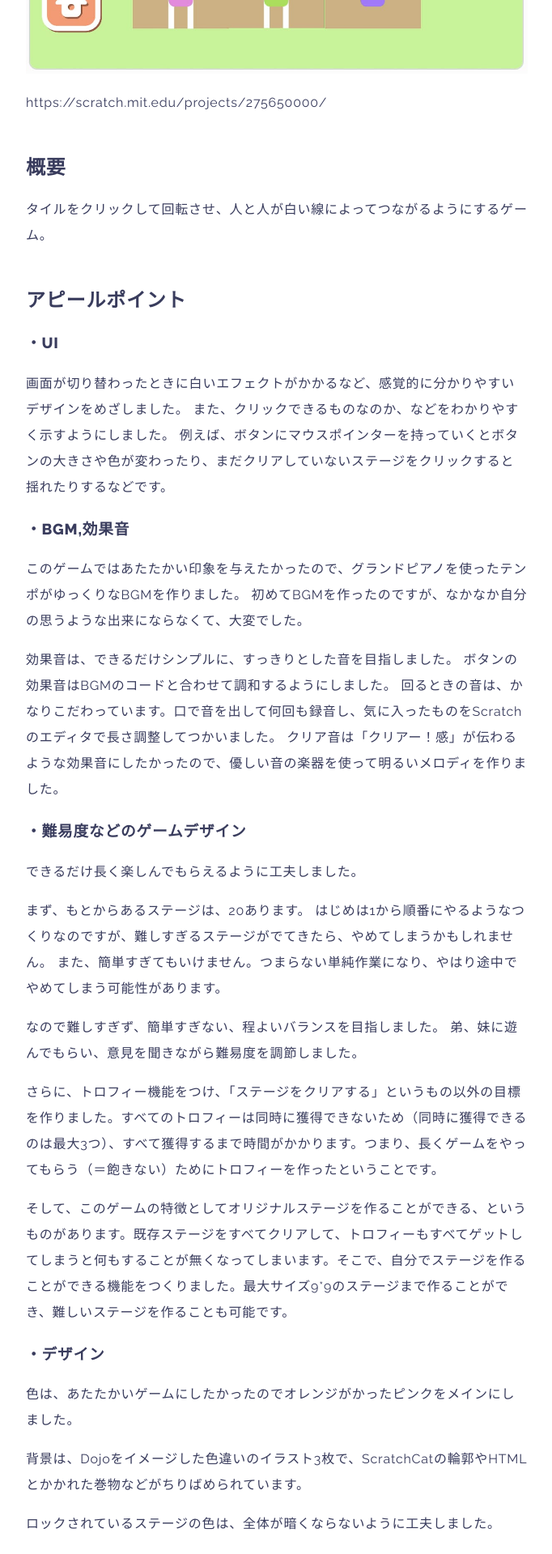
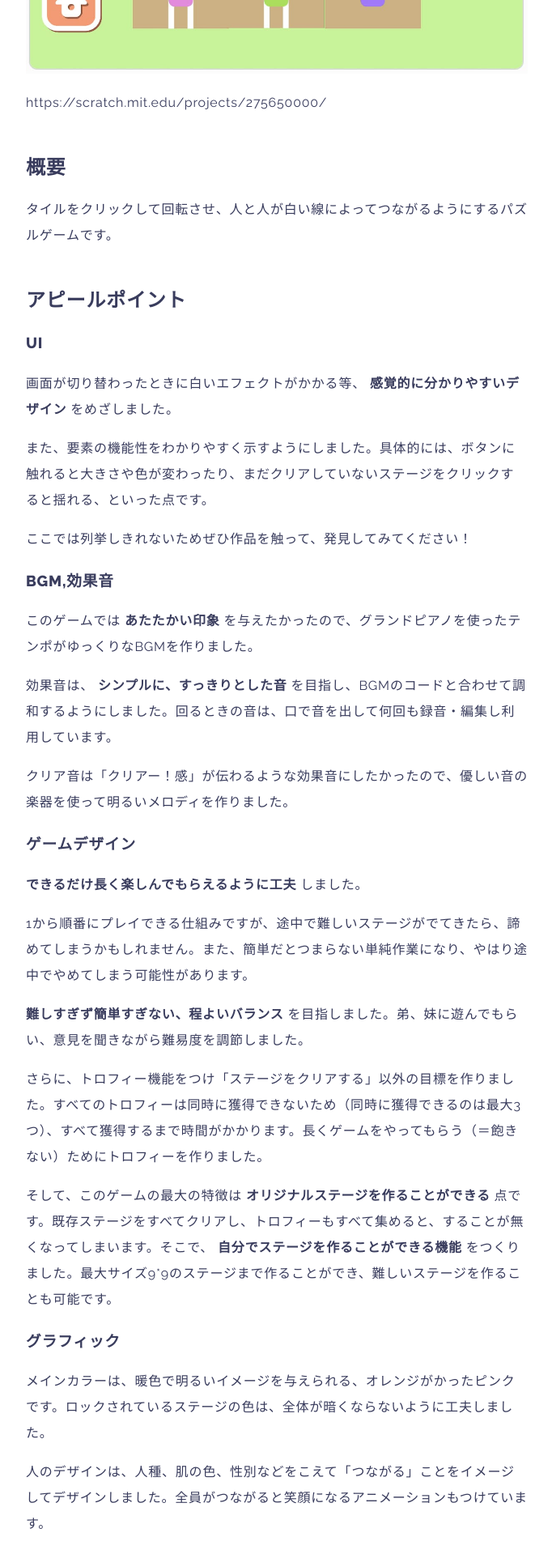
Before and after one commit to madoreenu/yuki384.github.io, a Jekyll site: the page built from _posts/works/2019-04-23-tsunagaru.md, in a window 1280 px wide. Shown: the part 779-2698 px from the top of the page at 81% size, without its empty margins (298-980 px from the left). Built offline with Jekyll 4.4.1, drawn with Linux system fonts in a browser that asks for light colours; nearby versions of some CDN libraries; some web fonts are replaced; some of the changed text lies outside the part shown.

Commit message:
つながる。の記事編集

```diff
--- a/_posts/works/2019-04-23-tsunagaru.md
+++ b/_posts/works/2019-04-23-tsunagaru.md
@@ -7,77 +7,47 @@
 tags: Scratch Design
 ---
 https://scratch.mit.edu/projects/275650000/
+
 ## 概要
-タイルをクリックして回転させ、人と人が白い線によってつながるようにするゲーム。
-
+タイルをクリックして回転させ、人と人が白い線によってつながるようにするパズルゲームです。
 
 ## アピールポイント
-### ・UI
-画面が切り替わったときに白いエフェクトがかかるなど、感覚的に分かりやすいデザインをめざしました。
-また、クリックできるものなのか、などをわかりやすく示すようにしました。
-例えば、ボタンにマウスポインターを持っていくとボタンの大きさや色が変わったり、まだクリアしていないステージをクリックすると揺れたりするなどです。
+### UI
+画面が切り替わったときに白いエフェクトがかかる等、 **感覚的に分かりやすいデザイン** をめざしました。
 
-### ・BGM,効果音
-このゲームではあたたかい印象を与えたかったので、グランドピアノを使ったテンポがゆっくりなBGMを作りました。
-初めてBGMを作ったのですが、なかなか自分の思うような出来にならなくて、大変でした。
+また、要素の機能性をわかりやすく示すようにしました。具体的には、ボタンに触れると大きさや色が変わったり、まだクリアしていないステージをクリックすると揺れる、といった点です。
 
-効果音は、できるだけシンプルに、すっきりとした音を目指しました。
-ボタンの効果音はBGMのコードと合わせて調和するようにしました。
-回るときの音は、かなりこだわっています。口で音を出して何回も録音し、気に入ったものをScratchのエディタで長さ調整してつかいました。
+ここでは列挙しきれないためぜひ作品を触って、発見してみてください！
+
+### BGM,効果音
+このゲームでは **あたたかい印象** を与えたかったので、グランドピアノを使ったテンポがゆっくりなBGMを作りました。
+
+効果音は、 **シンプルに、すっきりとした音** を目指し、BGMのコードと合わせて調和するようにしました。回るときの音は、口で音を出して何回も録音・編集し利用しています。
+
 クリア音は「クリアー！感」が伝わるような効果音にしたかったので、優しい音の楽器を使って明るいメロディを作りました。
 
-### ・難易度などのゲームデザイン
-できるだけ長く楽しんでもらえるように工夫しました。
+### ゲームデザイン
+**できるだけ長く楽しんでもらえるように工夫** しました。
 
-まず、もとからあるステージは、20あります。
-はじめは1から順番にやるようなつくりなのですが、難しすぎるステージがでてきたら、やめてしまうかもしれません。
-また、簡単すぎてもいけません。つまらない単純作業になり、やはり途中でやめてしまう可能性があります。
+1から順番にプレイできる仕組みですが、途中で難しいステージがでてきたら、諦めてしまうかもしれません。また、簡単だとつまらない単純作業になり、やはり途中でやめてしまう可能性があります。
 
-なので難しすぎず、簡単すぎない、程よいバランスを目指しました。
-弟、妹に遊んでもらい、意見を聞きながら難易度を調節しました。
+**難しすぎず簡単すぎない、程よいバランス** を目指しました。弟、妹に遊んでもらい、意見を聞きながら難易度を調節しました。
 
-さらに、トロフィー機能をつけ、「ステージをクリアする」というもの以外の目標を作りました。すべてのトロフィーは同時に獲得できないため（同時に獲得できるのは最大3つ）、すべて獲得するまで時間がかかります。つまり、長くゲームをやってもらう（＝飽きない）ためにトロフィーを作ったということです。
+さらに、トロフィー機能をつけ「ステージをクリアする」以外の目標を作りました。すべてのトロフィーは同時に獲得できないため（同時に獲得できるのは最大3つ）、すべて獲得するまで時間がかかります。長くゲームをやってもらう（＝飽きない）ためにトロフィーを作りました。
 
-そして、このゲームの特徴としてオリジナルステージを作ることができる、というものがあります。既存ステージをすべてクリアして、トロフィーもすべてゲットしてしまうと何もすることが無くなってしまいます。そこで、自分でステージを作ることができる機能をつくりました。最大サイズ9*9のステージまで作ることができ、難しいステージを作ることも可能です。
+そして、このゲームの最大の特徴は **オリジナルステージを作ることができる** 点です。既存ステージをすべてクリアし、トロフィーもすべて集めると、することが無くなってしまいます。そこで、 **自分でステージを作ることができる機能** をつくりました。最大サイズ9*9のステージまで作ることができ、難しいステージを作ることも可能です。
 
-### ・デザイン
-色は、あたたかいゲームにしたかったのでオレンジがかったピンクをメインにしました。
-
-背景は、Dojoをイメージした色違いのイラスト3枚で、ScratchCatの輪郭やHTMLとかかれた巻物などがちりばめられています。
-
-ロックされているステージの色は、全体が暗くならないように工夫しました。
+### グラフィック
+メインカラーは、暖色で明るいイメージを与えられる、オレンジがかったピンクです。ロックされているステージの色は、全体が暗くならないように工夫しました。
 
 人のデザインは、人種、肌の色、性別などをこえて「つながる」ことをイメージしてデザインしました。全員がつながると笑顔になるアニメーションもつけています。
 
-日本語、数字は「癖のあるけどきれいな字」を表現しました。
-タイトルについてですが、英語のタイトルの作品はよく見るのですが、日本語特有の美しさ、あたたかさが好きで、日本語にしました。
-また、あたたかい印象を持たせるために線の切れ目をまるくしました。
-英語は手書き感をだした、ちょっと下手な感じです。
-
-## 苦労した箇所
-締め切り2週間ほど前に一部のデータが消えてしまい、完成していたステージ、音の部分を作り直すことになり、同じ作業を2度もやるのが大変でした。
-
-さらに締め切り10日ほど前に、あるコンテストの発表があったのですが、そこでこの作品と似たような作品が紹介されていて、自分の作品の遊び方と少しかぶった（私のほうが作品を作っているのは後ですが）ので悲しかったです。
-パクりと思われたくないので、新しい作品を作ろうと決めて、5日間ほど新しい作品を作っていました。
-
-しかし、作るのにかかる時間を計算したら、締め切りまでに完成しないことがわかりました。周りから「基本プログラムができているこっちの作品を出した方がいい」とアドバイスをもらい、元の今の作品に機能を足して出来上がったのが今の状態です。
-
-## イベントのテーマとの関連性
-はじめはコンセントとプラグなどが思い浮かんだのですが、ありきたりでつまらない。
-しばらく考えて思いついたのが「人が『つながる』」というゲームです。
-人と人が「つながる」ことをテーマにしたゲームは見たことがないのでつくりました。
-タイルが回転して人と人がつながることを表しています。
-
-そして、ユーザー同士が実際に「つながる」きっかけになるように世界のステージ機能を作りました。
-外国のユーザーも「つながる」ことができるように英語の説明も書きました。
-コミュニティガイドラインに反する言葉などがデザインされたステージが共有されないよう、コメントされたセーブデータをひとつひとつ作者がチェックして世界のステージリストに追加するという仕組みになっています。
-今後ステージに「すごい」「おもしろい」「すき」などのリアクションを追加できるようにしたいと思っています。
+フォントは、ある程度の識字性を保ちながらもゆるくまるい雰囲気を目指しました。
 
 ## 使用ソフト
 プログラム:Scratch 2.0
 コスチューム作成:Adobe Illustrator 9.0
 BGM,SE:GarageBand(iPad)
 
-## コメント
-今回の作品はできるだけ皆が楽しめるゲームにすることを心掛けました。
-多くの人に遊んで、楽しんでもらいたいとおもっています。
+## ゲームをプレイ
+<iframe src="https://scratch.mit.edu/projects/275650000/embed" allowtransparency="true" frameborder="0" height="400px" scrolling="no" allowfullscreen></iframe>
--- a/assets/css/main.scss
+++ b/assets/css/main.scss
@@ -542,6 +542,9 @@ text-decoration: none;
   h2{
     margin-top: 2em;
   }
+  iframe{
+    width: 100%;
+  }
 }
 
 .work{
```
